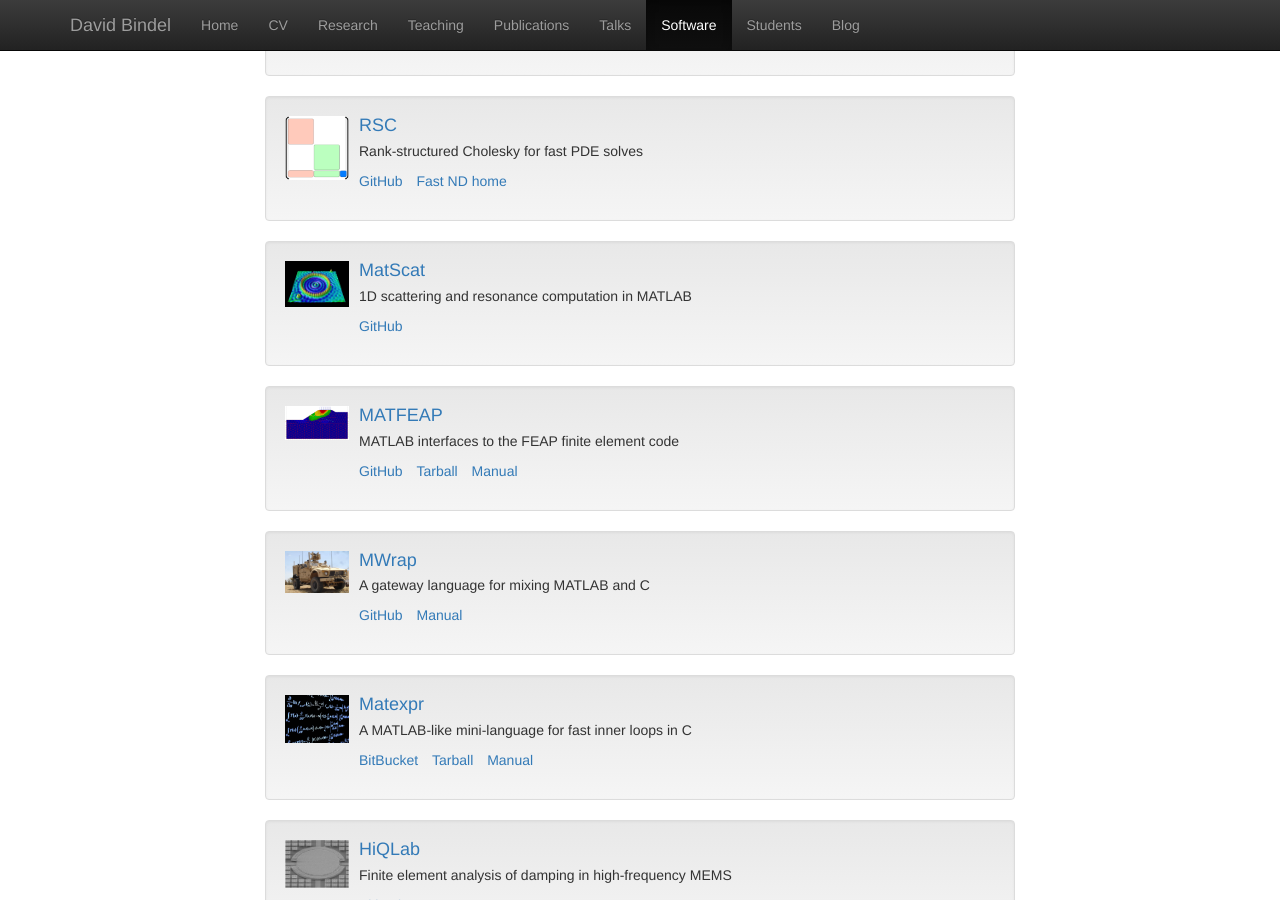
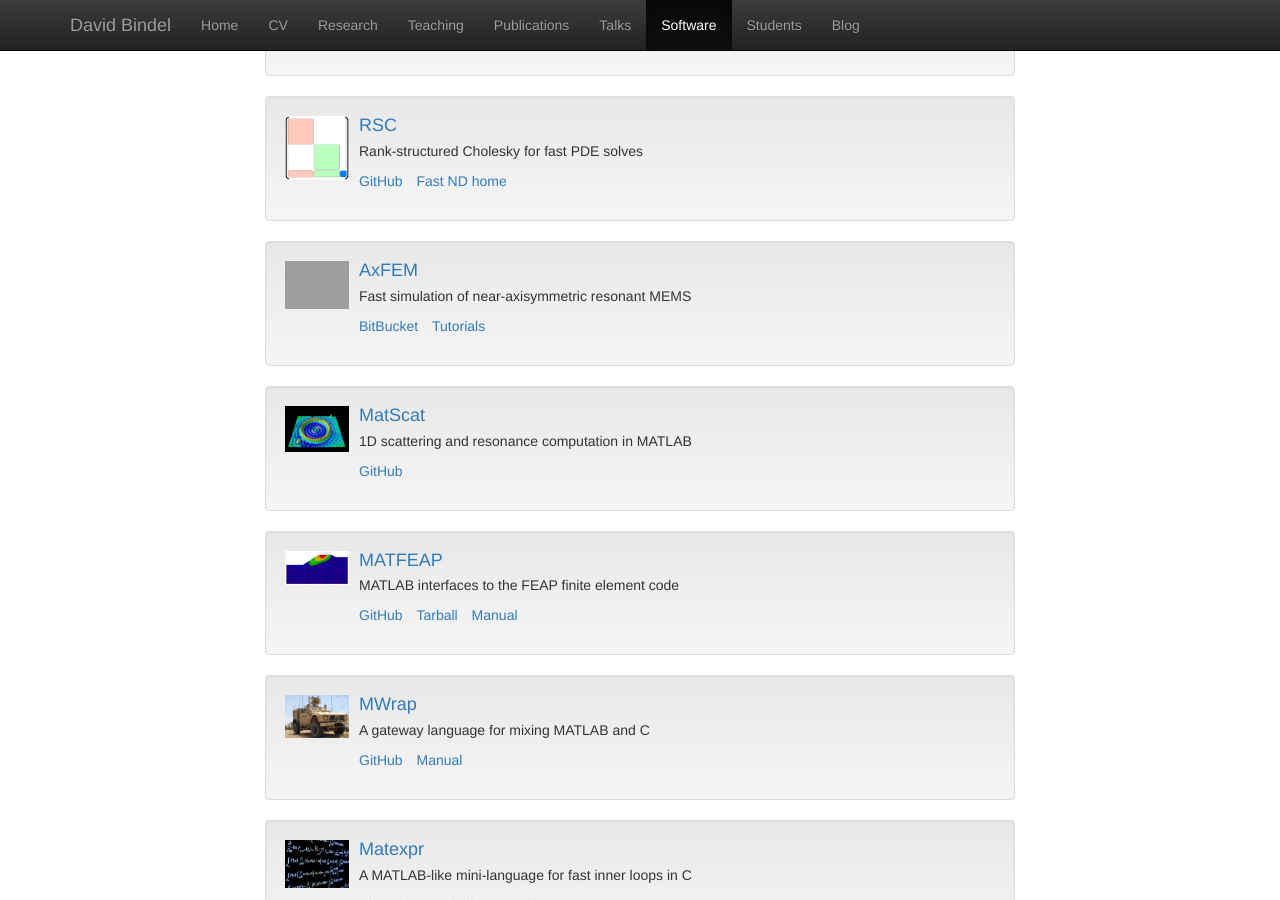
Before and after one commit to dbindel/cornell_web, a Jekyll site: the page built from software.html, in a window 1280 px wide and 900 px high, scrolled down 466 px. Built offline with Jekyll 4.4.1, drawn with Linux system fonts in a browser that asks for light colours; nearby versions of some CDN libraries; some of the changed lines change nothing that is shown; grey boxes are pictures that could not be loaded.

Commit message:
Added AxFEM blurb.

```diff
--- /dev/null
+++ b/_blurbs/axfem.md
@@ -0,0 +1,64 @@
+---
+title: AxFEM
+image: lip_mode1.jpg
+snippet: Fast simulation of near-axisymmetric resonant MEMS
+menu:
+  - text: BitBucket
+    url: https://bitbucket.org/dbindel/axfem
+  - text: Tutorials
+    url: http://www.cs.cornell.edu/~bindel/sw/axfem/doc/tutorials/index.html
+links:
+  - text: White paper on HRGs
+    url: http://www.northropgrumman.com/capabilities/hrg/documents/hrg.pdf
+  - text: YouTube video describing HRGs
+    url: https://www.youtube.com/watch?v=DFmOr1vMOT4
+papers:
+  - 2016-sensors
+  - 2016-hh-workshop
+  - 2013-sensors
+talks:
+  - 2015-03-cs-visit
+  - 2014-09-gates-hrg
+  - 2014-06-householder
+  - 2014-04-oxford
+  - 2014-01-umcp
+  - 2013-11-utrc
+  - 2013-11-brownbag
+  - 2013-10-tufts
+  - 2013-04-duke
+  - 2012-12-fudan
+  - 2012-12-fist
+  - 2012-07-darpa
+  - 2012-03-darpa
+---
+
+AxFEM is a semi-analytic finite element code designed to simulate
+axisymmetric and nearly-axisymmetric vibrating structures, with a
+special emphasis on micro-scale solid-wave gyroscopes.  It was written
+by Erdal Yilmaz (Ph.D., 2016) and myself.  Our work was motivated by
+analysis of micro-scale versions of the Hemispherical Resonator Gyro
+(HRG) developed under the [DARPA MRIG][mrig] program and successors,
+which had the goal of producing micro-machined versions of vibrating
+structure.  Our goal was to understand what aspects of the design and
+fabrication process would make such sensors most resistant to damping,
+drift, and other infelicities.
+
+While micro-machined solid wave gyroscopes promise cost savings of
+several orders of magnitude over their conventional counterparts,
+typical MEMS processing leads to significantly larger variations in
+fabricated devices than one sees in standard HRGs.  Fortunately, these
+variations are not completely arbitrary, but have structure inherited
+from the nature of the fabrication steps.  Part of our goal with AxFEM
+was to provide detailed understanding of how breaking the idealized
+axisymmetric shape of the devices due to fabrication variation would
+affect the ultimate performance of the device. Performing such
+computational studies with fully-resolved three-dimensional finite
+elements is prohibitively expensive, so combine an analytic
+group-theoretic approach with finite element analysis to obtain an
+accurate "2.5d" simulation framework.  Our results provided not only
+predictions of the quality factors, gain factors, and design sensitivity
+of several devices, but also a better understanding of the qualitative
+features of different fabrication errors that would lead to performance
+issues in devices.
+
+[mrig]: http://www.darpa.mil/program/micro-technology-for-positioning-navigation-and-timing
--- a/_data/codes.yml
+++ b/_data/codes.yml
@@ -2,6 +2,7 @@ packages:
   - pysot
   - poap
   - rsc
+  - axfem
   - matscat
   - matfeap
   - mwrap
```
Also changed, not shown: pic/lip_mode1.png (added).
